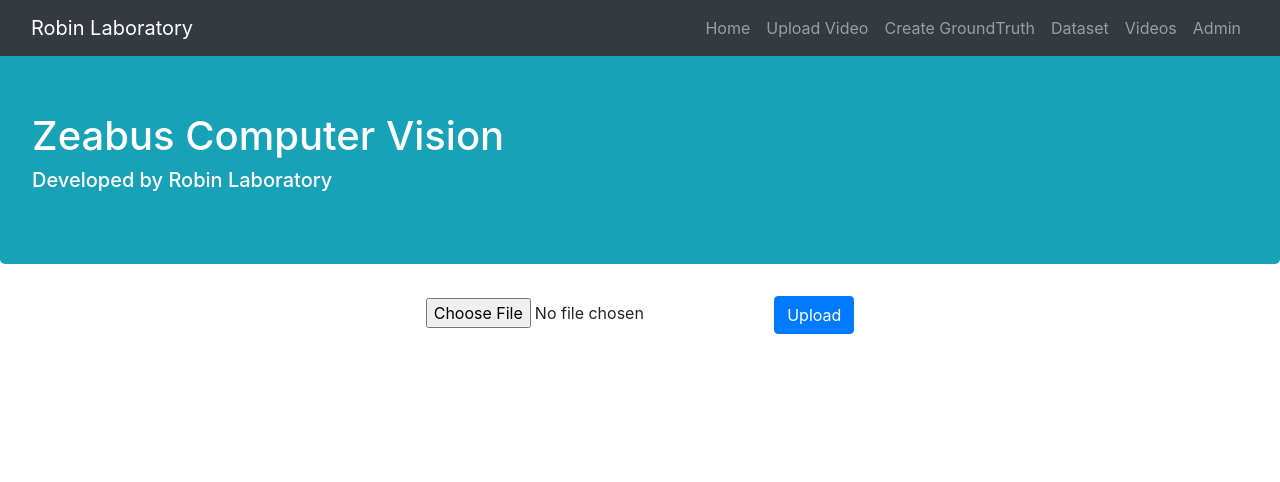
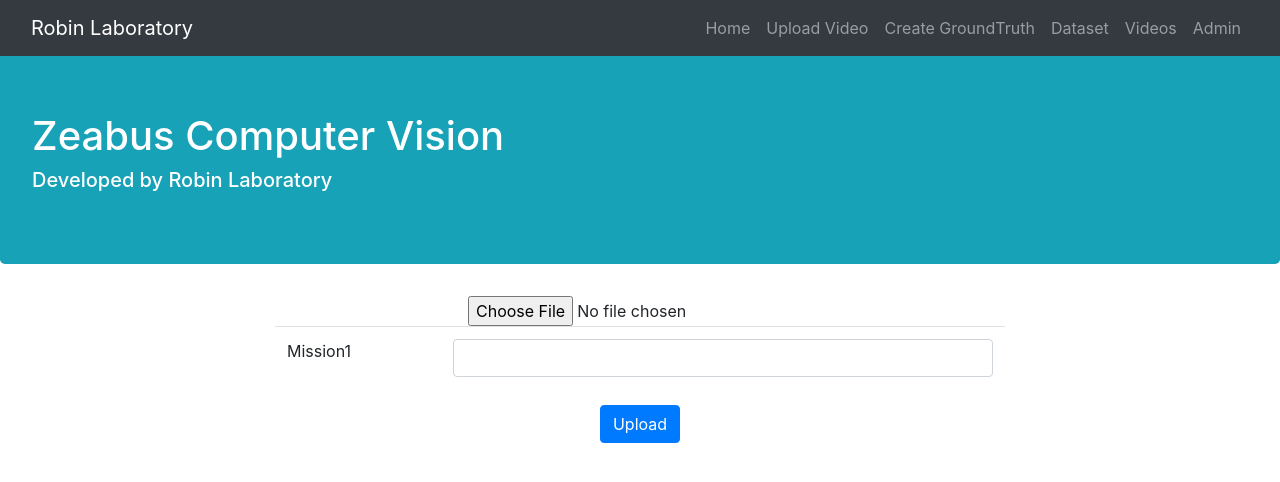
Before and after one commit to skconan/drawing_web_app, a Django app: page /upload/ in a window 1280 px wide. Shown: the top 482 px of the page. Run offline with Django 3.2, Linux system fonts and the light colour scheme; some libraries are stand-ins or nearby versions.

Commit message:
add input text

```diff
--- a/website/drawing/templates/upload.html
+++ b/website/drawing/templates/upload.html
@@ -9,6 +9,17 @@
         <form method="post" enctype="multipart/form-data">
             {% csrf_token %}
             {{ form.video }}
+            <table class="table">
+                <tr>
+                    <td>
+                        Mission1
+                    </td>
+                    <td>
+                        <input type="text" name="mission1" class="form-control" >
+                    </td>
+                </tr>
+            </table>
+
             <button type="submit" class="btn btn-primary">Upload</button>
         </form>
     </div>
```
